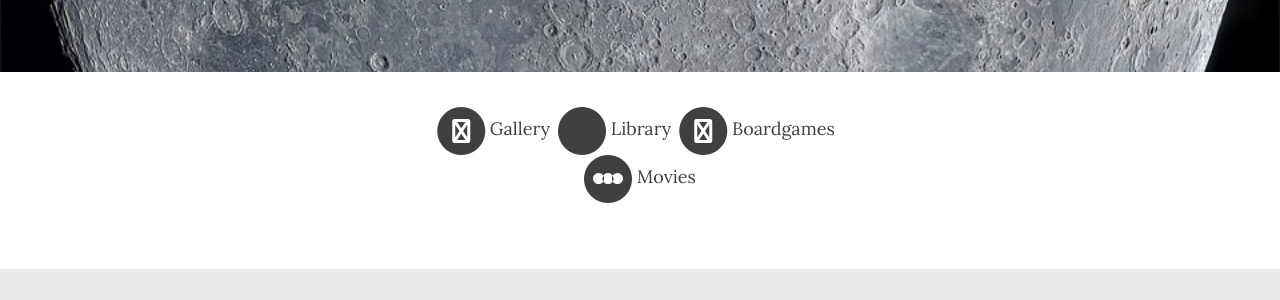
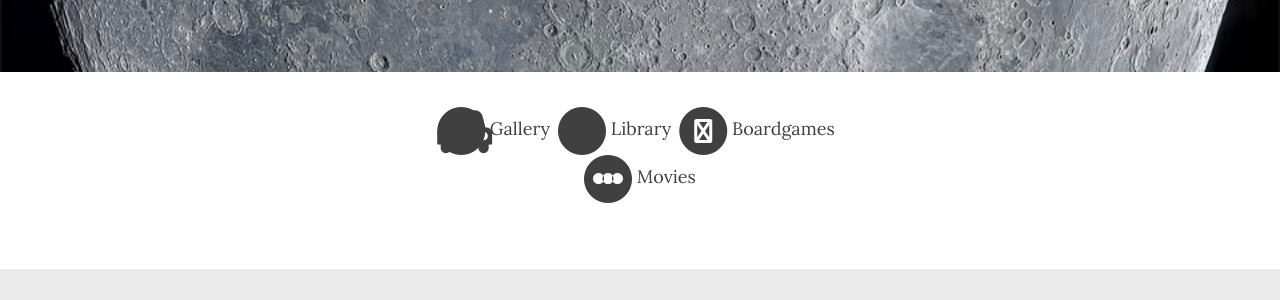
Before and after one commit to bhttn/b1-bhttn-com, a Jekyll site: the page built from index.html, in a window 1280 px wide. Shown: the part 433-733 px from the top of the page. Built offline with Jekyll 4.4.1, drawn with Linux system fonts in a browser that asks for light colours; the list of posts is cut into pages by our own code.

Commit message:
Update links.html

```diff
--- a/_includes/links.html
+++ b/_includes/links.html
@@ -11,7 +11,7 @@
   <a href="https://{{ network[1] }}" title="Gallery">
     <span class="fa-stack fa-lg" aria-hidden="true">
       <i class="fas fa-circle fa-stack-2x"></i>
-      <i class="fab fa-panorama fa-stack-1x fa-inverse"></i>
+      <i class="fa fa-car" style="font-size:48px;"></i>
     </span>
     <span class="sr-only">Gallery</span>
     Gallery
```
